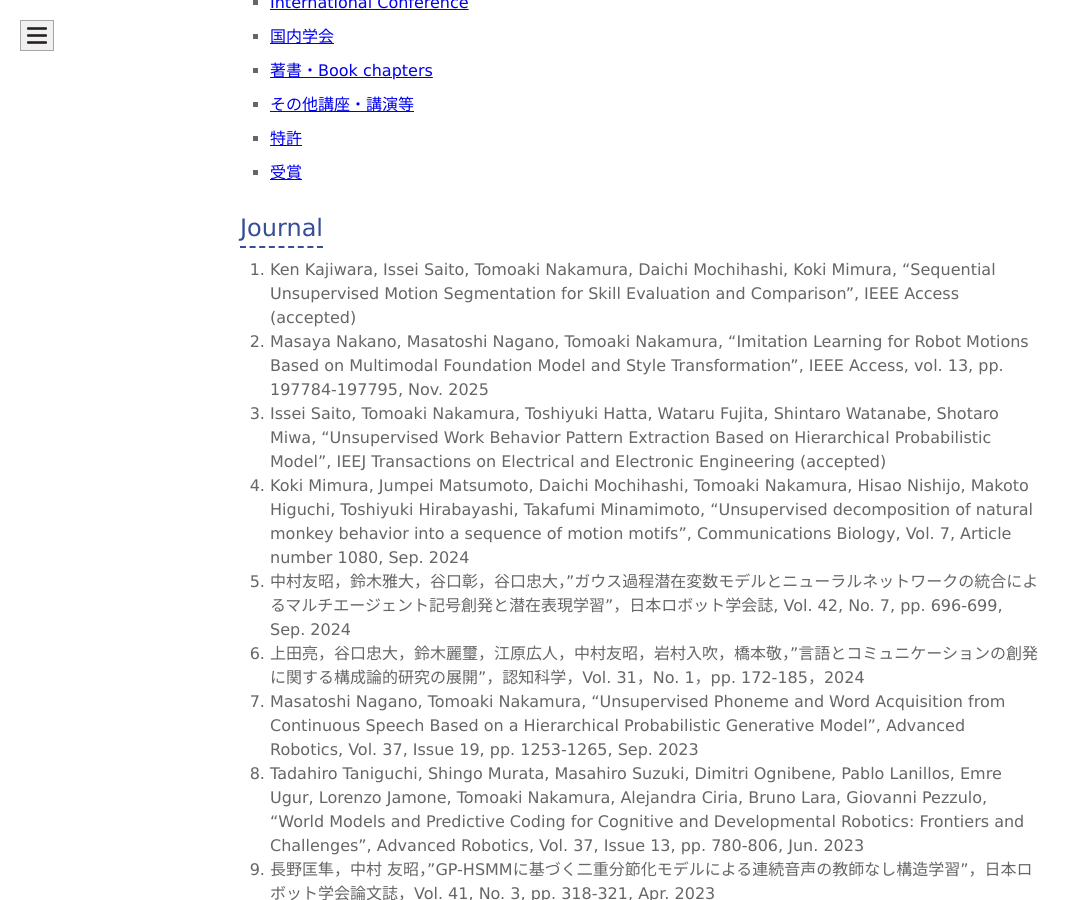
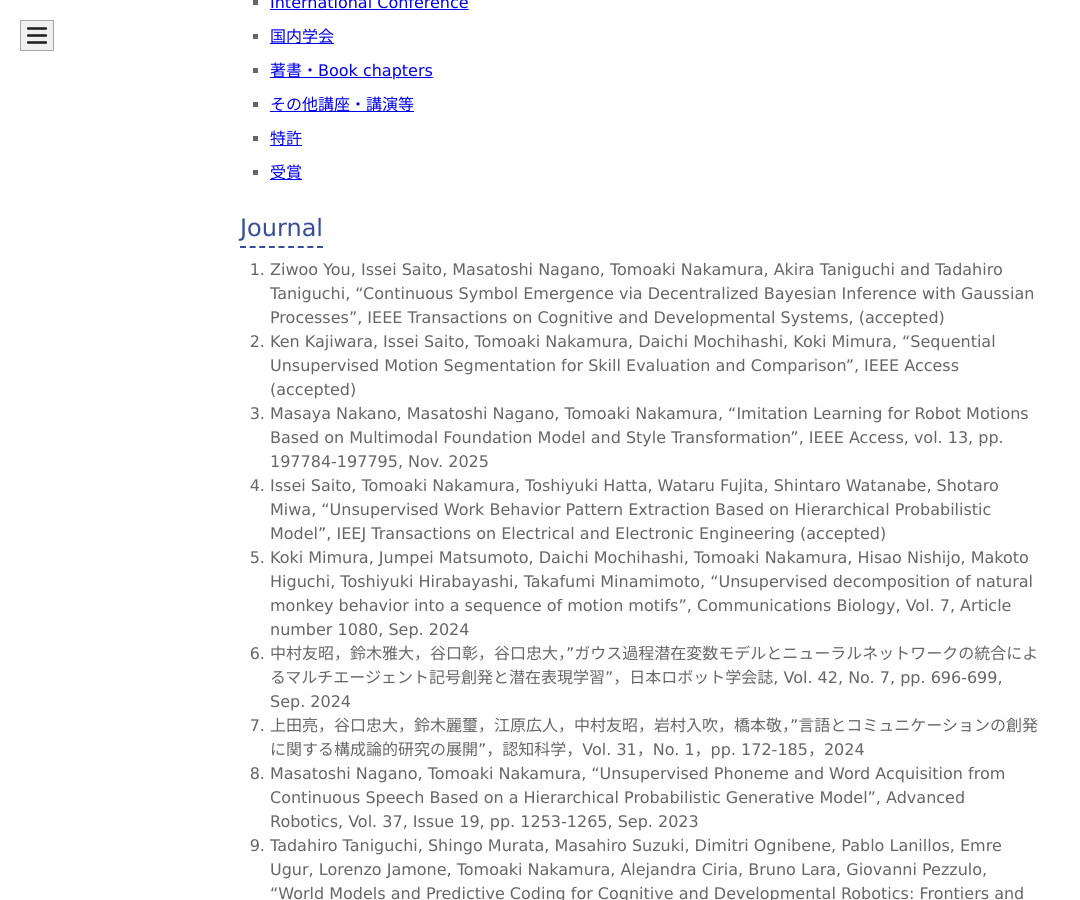
Before and after one commit to naka-lab/naka-lab.github.io, a Jekyll site: the page built from subpages/pub.md, in a window 1280 px wide and 900 px high, scrolled down 690 px. Shown: the whole window, without its empty margins (0-1080 px from the left). Built offline with Jekyll 4.4.1, drawn with Linux system fonts in a browser that asks for light colours.

Commit message:
Update journal section with new publications
Added new journal entries with various authors and publication details.

```diff
--- a/subpages/pub.md
+++ b/subpages/pub.md
@@ -17,6 +17,7 @@ layout: default
 
 
 ## Journal
+1. Ziwoo You, Issei Saito, Masatoshi Nagano, Tomoaki Nakamura, Akira Taniguchi  and Tadahiro Taniguchi, "Continuous Symbol Emergence via Decentralized Bayesian Inference with Gaussian Processes", IEEE Transactions on Cognitive and Developmental Systems, (accepted)
 1. Ken Kajiwara, Issei Saito, Tomoaki Nakamura, Daichi Mochihashi, Koki Mimura, "Sequential Unsupervised Motion Segmentation for Skill Evaluation and Comparison", IEEE Access (accepted)
 1. Masaya Nakano, Masatoshi Nagano, Tomoaki Nakamura, "Imitation Learning for Robot Motions Based on Multimodal Foundation Model and Style Transformation", IEEE Access, vol. 13, pp. 197784-197795, Nov. 2025
 1. Issei Saito, Tomoaki Nakamura, Toshiyuki Hatta, Wataru Fujita, Shintaro Watanabe, Shotaro Miwa, "Unsupervised Work Behavior Pattern Extraction Based on Hierarchical Probabilistic Model", IEEJ Transactions on Electrical and Electronic Engineering (accepted)
```
